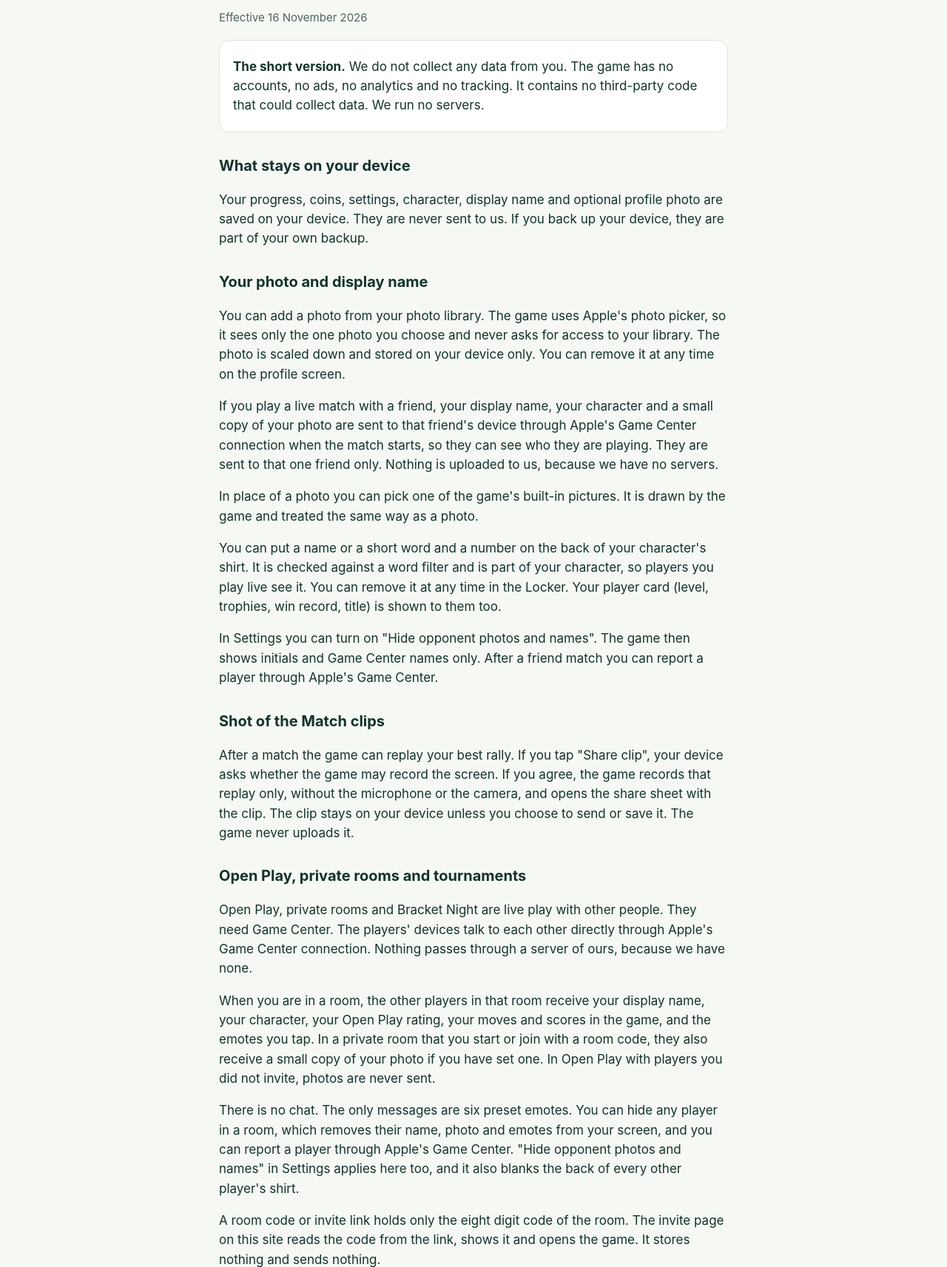
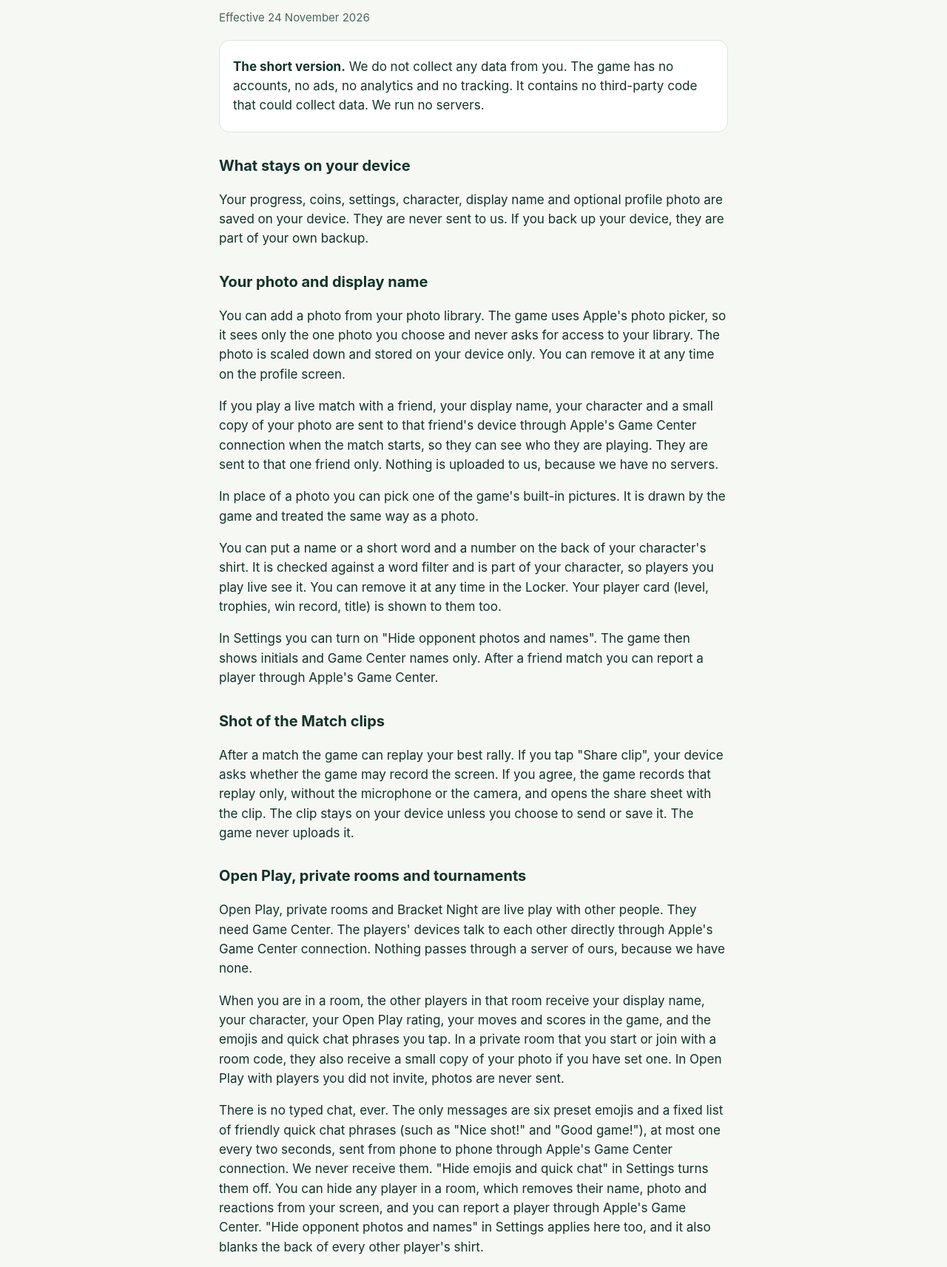
Before and after one commit to bearandhati-oss/pickleball-rematch, a plain HTML site: page privacy.html in a window 1280 px wide. Shown: the part 192-1905 px from the top of the page at 74% size. Drawn offline with Linux system fonts and the light colour scheme.

Commit message:
Update pages

```diff
--- a/privacy.html
+++ b/privacy.html
@@ -38,7 +38,7 @@ footer { padding: 24px 16px 40px; color: var(--soft); font-size: 14px; border-to
 <main>
 
 <h1>Privacy Policy</h1>
-<p class="note">Effective 16 November 2026</p>
+<p class="note">Effective 24 November 2026</p>
 <div class="card">
 <p><strong>The short version.</strong> We do not collect any data from you. The game has no accounts, no ads, no analytics and no tracking. It contains no third-party code that could collect data. We run no servers.</p>
 </div>
@@ -58,8 +58,8 @@ footer { padding: 24px 16px 40px; color: var(--soft); font-size: 14px; border-to
 
 <h2>Open Play, private rooms and tournaments</h2>
 <p>Open Play, private rooms and Bracket Night are live play with other people. They need Game Center. The players' devices talk to each other directly through Apple's Game Center connection. Nothing passes through a server of ours, because we have none.</p>
-<p>When you are in a room, the other players in that room receive your display name, your character, your Open Play rating, your moves and scores in the game, and the emotes you tap. In a private room that you start or join with a room code, they also receive a small copy of your photo if you have set one. In Open Play with players you did not invite, photos are never sent.</p>
-<p>There is no chat. The only messages are six preset emotes. You can hide any player in a room, which removes their name, photo and emotes from your screen, and you can report a player through Apple's Game Center. "Hide opponent photos and names" in Settings applies here too, and it also blanks the back of every other player's shirt.</p>
+<p>When you are in a room, the other players in that room receive your display name, your character, your Open Play rating, your moves and scores in the game, and the emojis and quick chat phrases you tap. In a private room that you start or join with a room code, they also receive a small copy of your photo if you have set one. In Open Play with players you did not invite, photos are never sent.</p>
+<p>There is no typed chat, ever. The only messages are six preset emojis and a fixed list of friendly quick chat phrases (such as "Nice shot!" and "Good game!"), at most one every two seconds, sent from phone to phone through Apple's Game Center connection. We never receive them. "Hide emojis and quick chat" in Settings turns them off. You can hide any player in a room, which removes their name, photo and reactions from your screen, and you can report a player through Apple's Game Center. "Hide opponent photos and names" in Settings applies here too, and it also blanks the back of every other player's shirt.</p>
 <p>A room code or invite link holds only the eight digit code of the room. The invite page on this site reads the code from the link, shows it and opens the game. It stores nothing and sends nothing.</p>
 <p>The data sent to other players is kept on their device only for as long as the room lasts. We never receive it.</p>
 
```
Also changed, not shown: support.html (+2 -2 lines).
